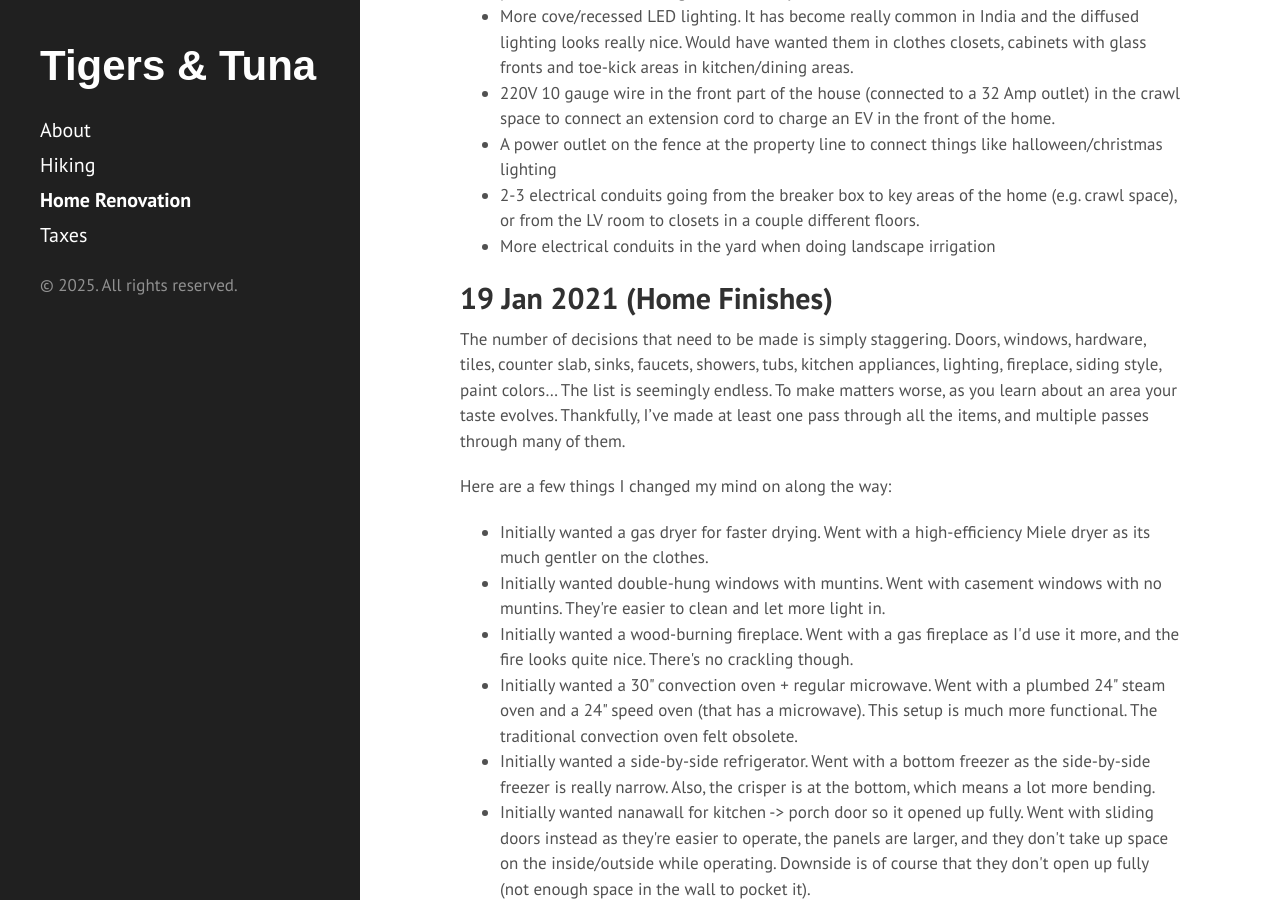
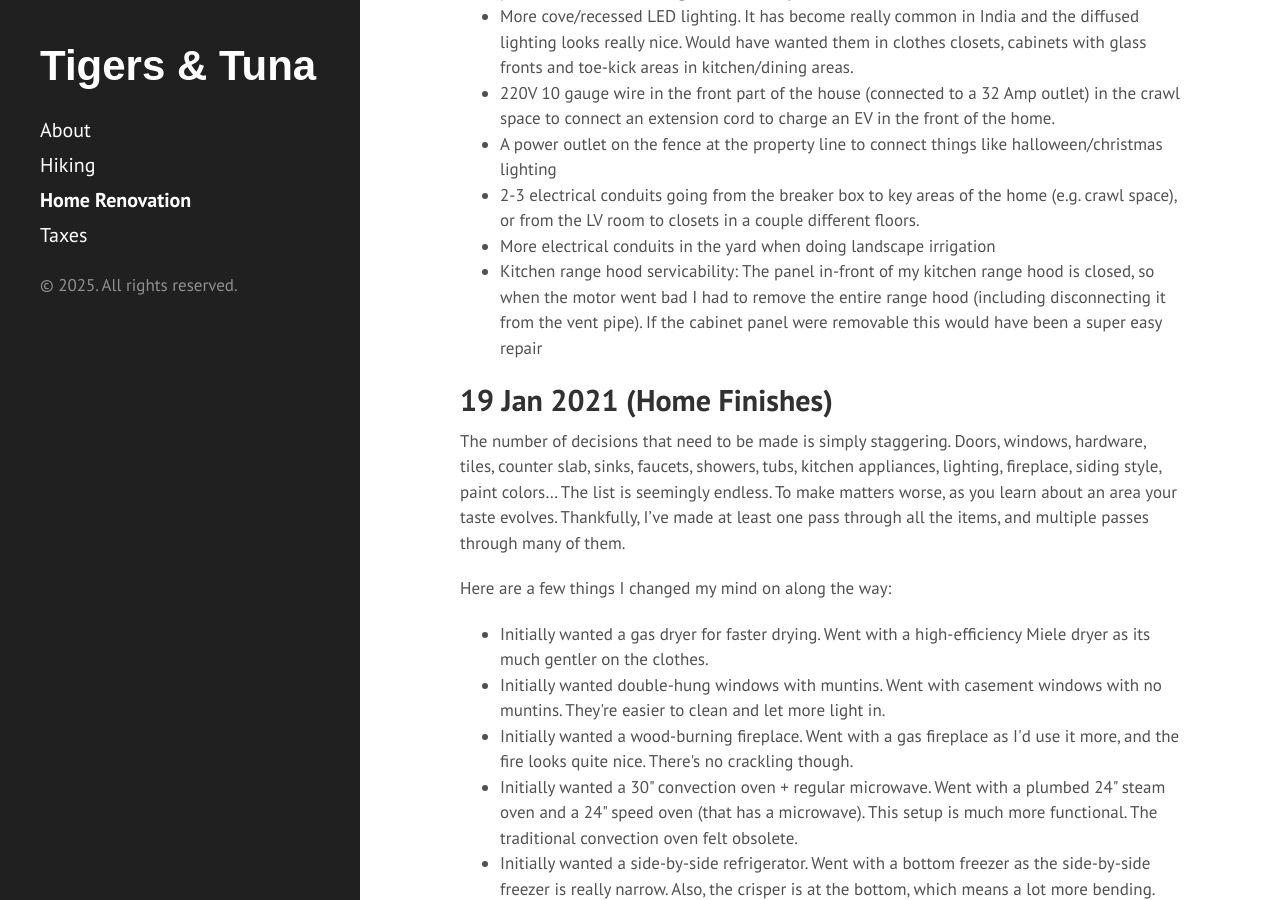
Before and after one commit to vinayreddy/vinayreddy.github.io, a Jekyll site: the page built from renos.md, in a window 1280 px wide and 900 px high, scrolled down 524 px. Built offline with Jekyll 4.4.1, drawn with Linux system fonts in a browser that asks for light colours.

Commit message:
Add one more item

```diff
--- a/renos.md
+++ b/renos.md
@@ -29,6 +29,9 @@ things I wish I had
   <li>2-3 electrical conduits going from the breaker box to key areas of the home (e.g. crawl
   space), or from the LV room to closets in a couple different floors. </li>
   <li>More electrical conduits in the yard when doing landscape irrigation</li>
+  <li>Kitchen range hood servicability: The panel in-front of my kitchen range hood is closed, so
+  when the motor went bad I had to remove the entire range hood (including disconnecting it from the
+  vent pipe). If the cabinet panel were removable this would have been a super easy repair</li>
 </ul>
 
 <h2> 19 Jan 2021 (Home Finishes) </h2>
```
